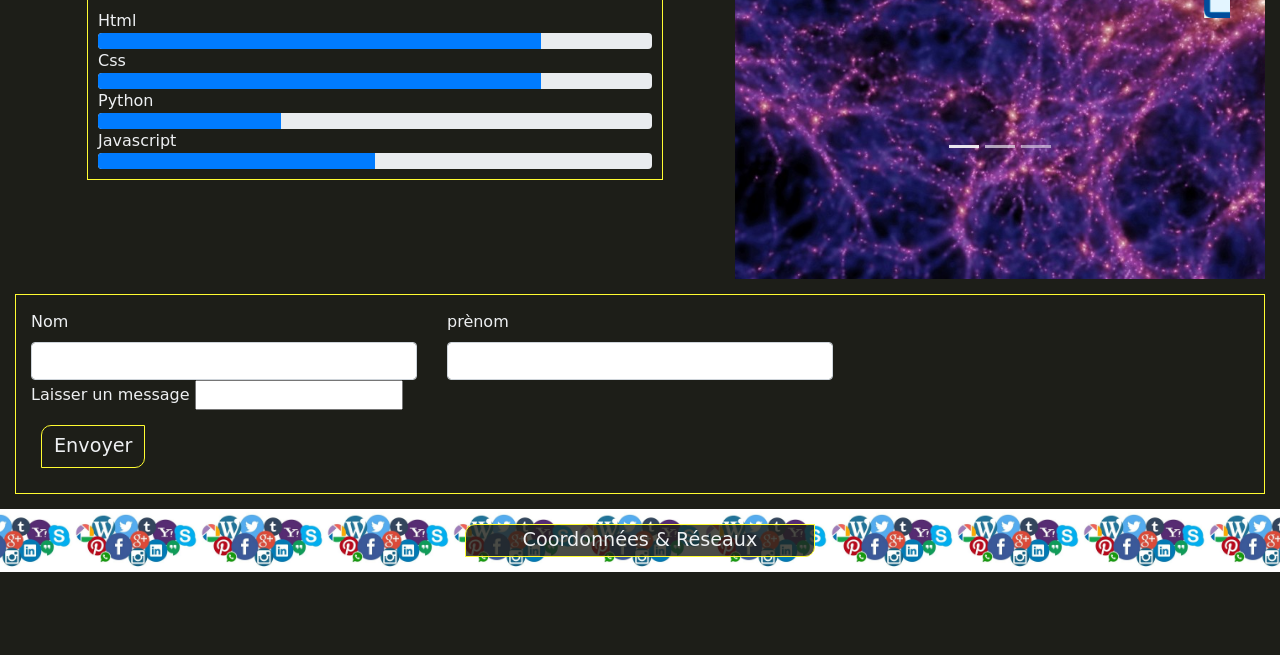
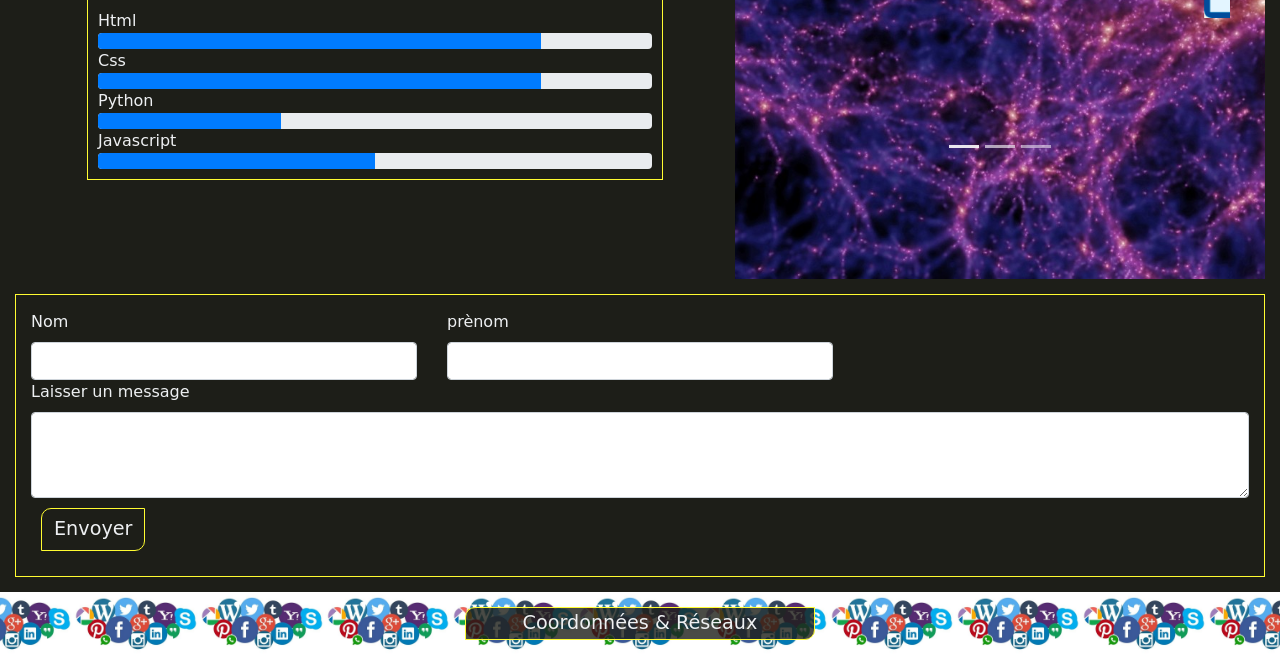
Before and after one commit to 03Sly03/Portfolio, a website: page index.html in a window 1280 px wide. Shown: the part 637-1292 px from the top of the page. Before the commit the page ends 1209 px from the top, so only its background shows below. Drawn offline with nearby package versions, Linux system fonts and the light colour scheme; a web font is replaced by a local one.

Commit message:
test 2 forms submits

```diff
--- a/index.html
+++ b/index.html
@@ -298,14 +298,14 @@
 
 
 
-                    <div class="text-to-submit col-md-12">
+                    <div class="text_area col-md-12">
                         <label for="exampleFormControlTextarea1" class="form-label">Laisser un message</label>
-                        <input type="text" name="sujetdedingue" id="exampleFormControlTextarea1" rows="3">
+                        <textarea type="text" name="message" class="form-control" id="exampleFormControlTextarea1" rows="3"></textarea>
                     </div>
 
 
                     <div class="col-12">
-                        <input class="btn btn-primary btn-submit" type="submit" value="Envoyer">
+                        <button class="btn btn-primary btn-submit" type="submit" value="Envoyer">Envoyer</button>
                     </div>
                 </form>
 
```
